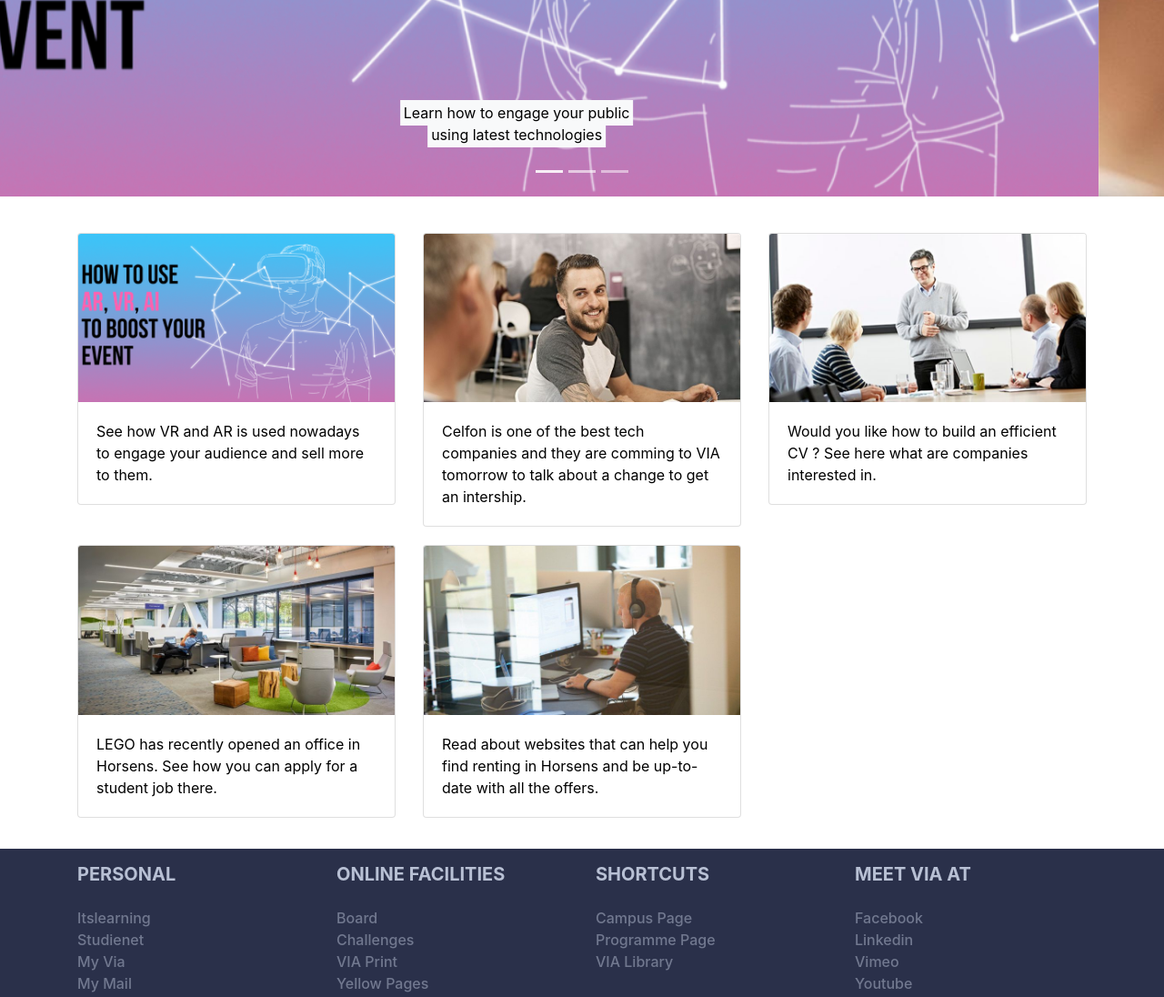
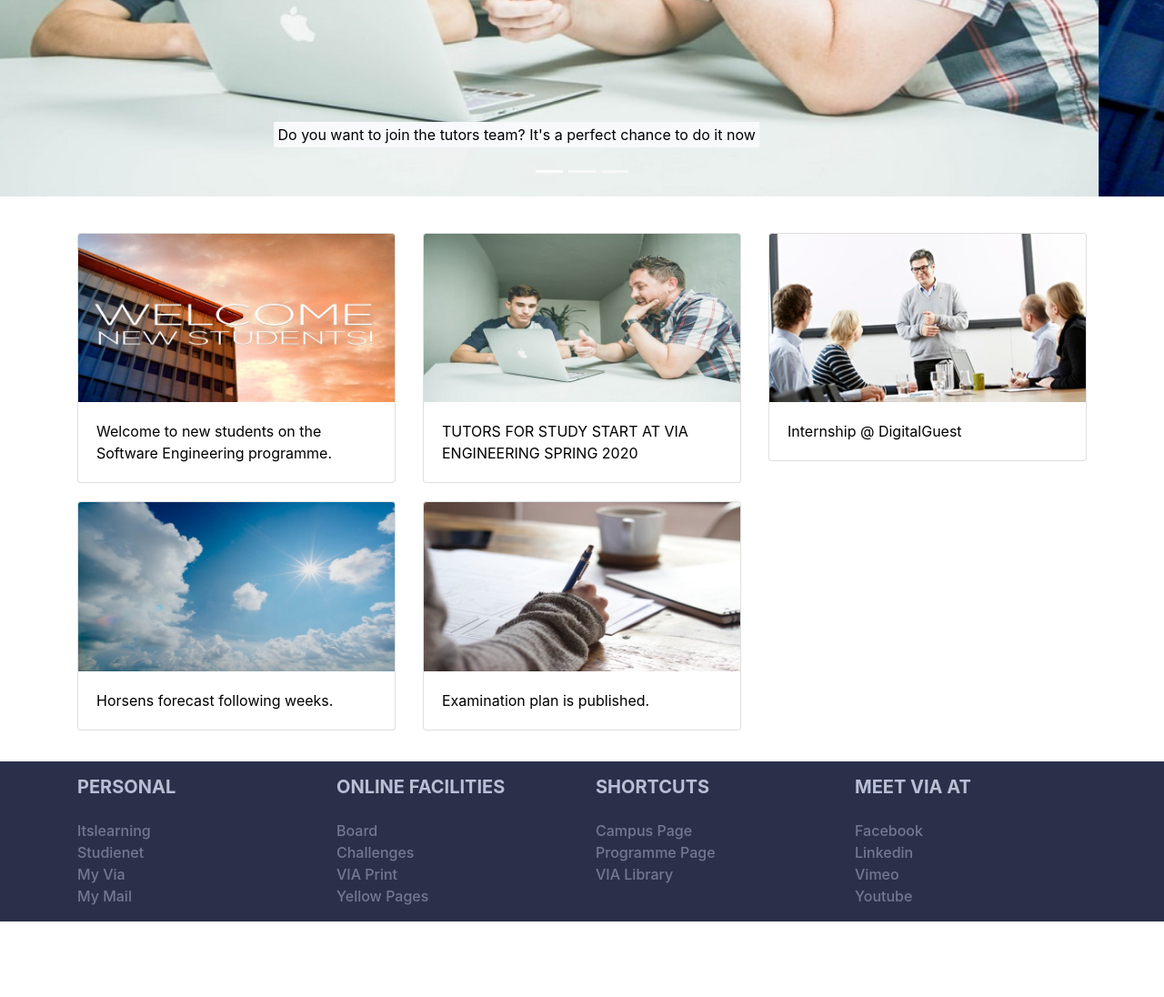
Before and after one commit to bandreit/SEP1, a plain HTML site: page web/index.html in a window 1280 px wide. Shown: the part 500-1596 px from the top of the page at 91% size. After the commit the page ends 1513 px from the top, so only its background shows below. Drawn offline with nearby package versions, Linux system fonts and the light colour scheme.

Commit message:
CHhanged news

```diff
--- a/web/index.html
+++ b/web/index.html
@@ -74,43 +74,32 @@
         </ol>
         <div class="carousel-inner">
           <div class="carousel-item active">
-            <img src="images/news/carousel/arvr.png" class="d-block w-100" />
+
+            <img src="images/news/carousel/tutor.jfif" class="d-block w-100" />
             <div class="carousel-caption d-none d-md-block">
               <p>
                 <span class="bg-light p-1">
-                  Learn how to engage your public
-                </span>
-                <br />
-                <span class="bg-light p-1">
-                  using latest technologies
+                  Do you want to join the tutors team? It's a perfect chance to do it now
                 </span>
               </p>
             </div>
           </div>
           <div class="carousel-item">
-            <img src="images/news/carousel/celfon.jpg" class="d-block w-100" />
+            <img src="images/news/carousel/welcomeBIG.jpg" class="d-block w-100" />
             <div class="carousel-caption d-none d-md-block">
               <p>
                 <span class="bg-light p-1">
-                  Celfon representants are comming to VIA tomorrow
-                </span>
-                <br />
-                <span class="bg-light p-1">
-                  to talk about internships
+                  Congratulate to the new Software Engineering students
                 </span>
               </p>
             </div>
           </div>
           <div class="carousel-item">
-            <img src="images/news/carousel/lego.jpg" class="d-block w-100" />
+            <img src="images/news/carousel/exam.jfif" class="d-block w-100" />
             <div class="carousel-caption d-none d-md-block">
               <p>
                 <span class="bg-light p-1">
-                  Meet top people from LEGO
-                </span>
-                <br />
-                <span class="bg-light p-1">
-                  and ask them everything
+                  The examination plan is published in Studynet under "Exam"
                 </span>
               </p>
             </div>
@@ -146,13 +135,12 @@
                 <div class="card">
                   <img
                     class="card-img-top"
-                    src="images/news/arvr.png"
+                    src="images/news/welcome.jpg"
                     alt="Card image cap"
                   />
                   <div class="card-body">
                     <p class="card-text">
-                      See how VR and AR is used nowadays to engage your audience
-                      and sell more to them.
+                      Welcome to new students on the Software Engineering programme.
                     </p>
                   </div>
                 </div>
@@ -165,14 +153,12 @@
                 <div class="card">
                   <img
                     class="card-img-top"
-                    src="images/news/celfon.jpg"
+                    src="images/news/tutor.jfif"
                     alt="Card image cap"
                   />
                   <div class="card-body">
                     <p class="card-text">
-                      Celfon is one of the best tech companies and they are
-                      comming to VIA tomorrow to talk about a change to get an
-                      intership.
+                      TUTORS FOR STUDY START AT VIA ENGINEERING SPRING 2020
                     </p>
                   </div>
                 </div>
@@ -190,8 +176,7 @@
                   />
                   <div class="card-body">
                     <p class="card-text">
-                      Would you like how to build an efficient CV ? See here
-                      what are companies interested in.
+                      Internship @ DigitalGuest
                     </p>
                   </div>
                 </div>
@@ -206,13 +191,12 @@
                 <div class="card">
                   <img
                     class="card-img-top"
-                    src="images/news/lego.jpg"
+                    src="images/news/sun.jfif"
                     alt="Card image cap"
                   />
                   <div class="card-body">
                     <p class="card-text">
-                      LEGO has recently opened an office in Horsens. See how you
-                      can apply for a student job there.
+                      Horsens forecast following weeks.
                     </p>
                   </div>
                 </div>
@@ -225,13 +209,12 @@
                 <div class="card">
                   <img
                     class="card-img-top"
-                    src="images/news/php.jpg"
+                    src="images/news/exam.jfif"
                     alt="Card image cap"
                   />
                   <div class="card-body">
                     <p class="card-text">
-                      Read about websites that can help you find renting in
-                      Horsens and be up-to-date with all the offers.
+                      Examination plan is published.
                     </p>
                   </div>
                 </div>
```
Also changed, not shown: web/images/news/carousel/exam.jfif (added), web/images/news/carousel/tutor.jfif (added), web/images/news/carousel/welcomeBIG.jpg (added), web/images/news/exam.jfif (added), web/images/news/sun.jfif (added), web/images/news/tutor.jfif (added), web/images/news/welcome.jpg (added).
